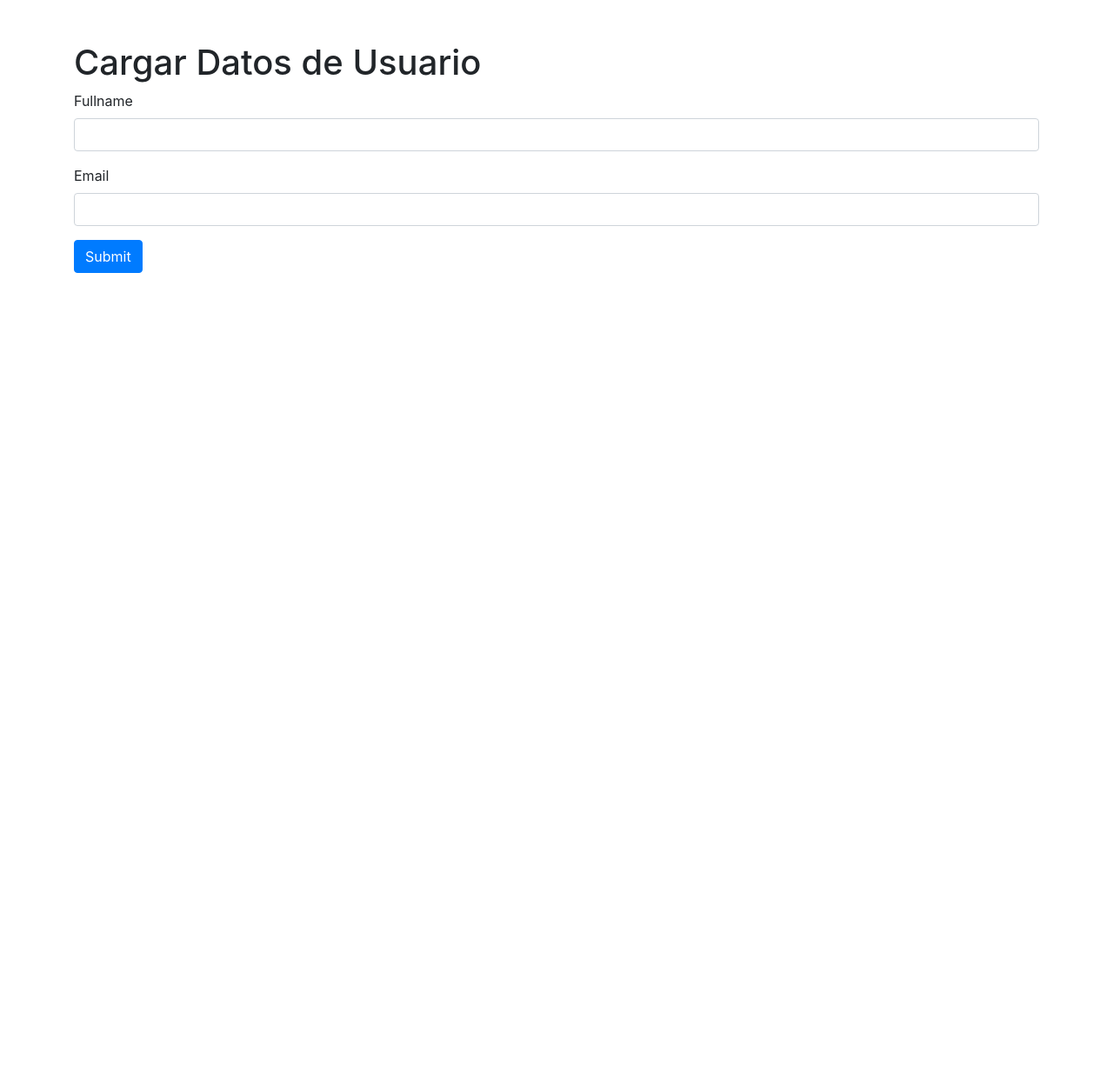
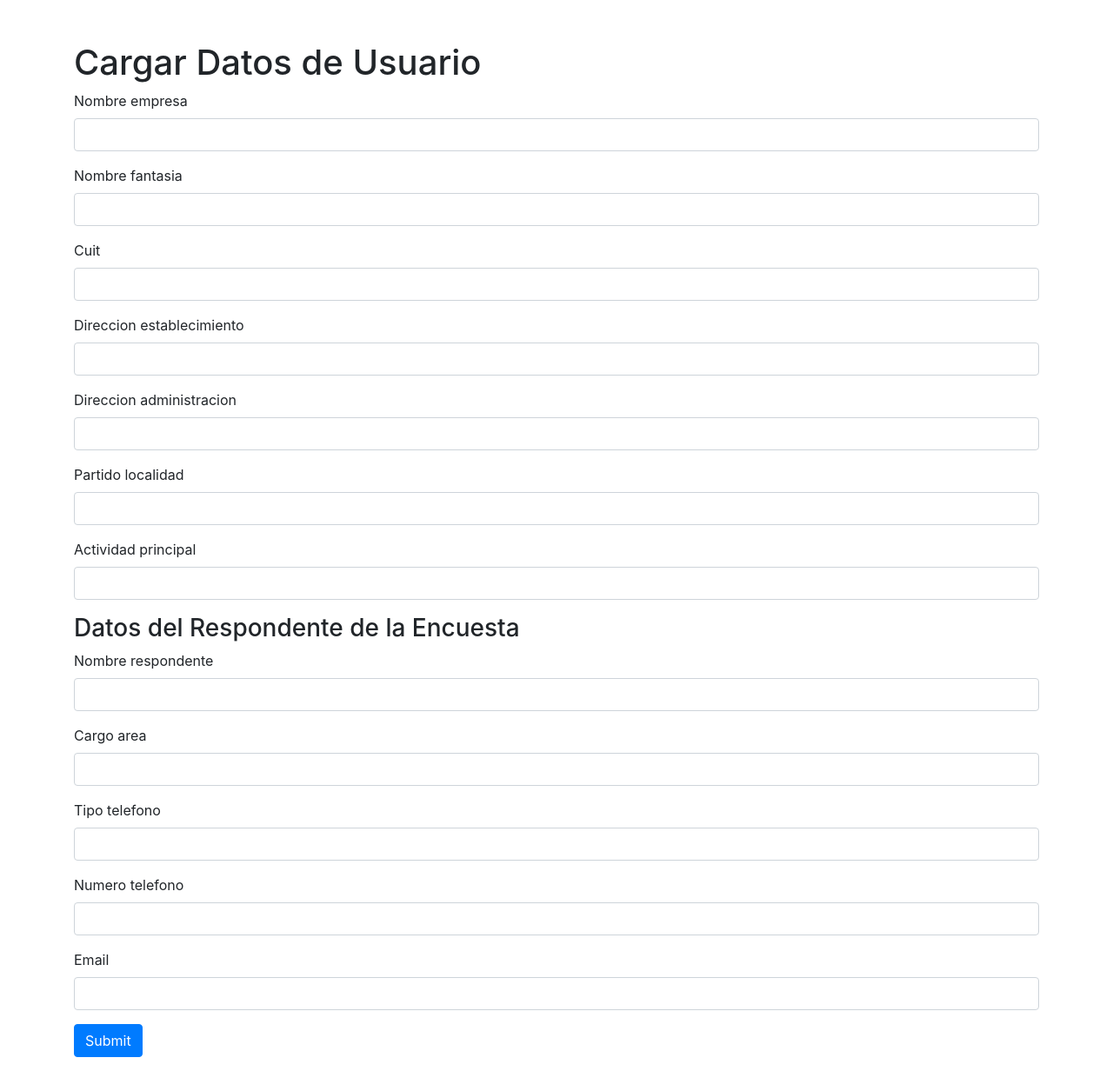
Before and after one commit to guillebarrena-json/ProyectoFlaskEncuesta, a Flask app: template templates/index.html in a window 1280 px wide. Shown: the whole page at 87% size. Before the commit the page ends 314 px from the top, so only its background shows below. Run offline with Flask 3, Linux system fonts and the light colour scheme; the template is opened without the code that fills it, so the values that code supplies are empty, except form fields; form fields are guessed from the names that the template uses; parts of the project's set-up code (start-up, migrations or seed data) failed here and were passed over; some libraries are stand-ins or nearby versions.

Commit message:
Update index.html

```diff
--- a/templates/index.html
+++ b/templates/index.html
@@ -10,7 +10,6 @@
     <div class="container">
         <h1 class="mt-5">Cargar Datos de Usuario</h1>
 
-        <!-- Mensajes de éxito -->
         {% with messages = get_flashed_messages(with_categories=true) %}
             {% if messages %}
                 {% for category, message in messages %}
@@ -22,13 +21,57 @@
         <form method="POST" action="/">
             {{ form.hidden_tag() }}
             <div class="form-group">
-                {{ form.fullname.label(class="form-control-label") }}
-                {{ form.fullname(class="form-control") }}
+                {{ form.nombre_empresa.label(class="form-control-label") }}
+                {{ form.nombre_empresa(class="form-control") }}
+            </div>
+            <div class="form-group">
+                {{ form.nombre_fantasia.label(class="form-control-label") }}
+                {{ form.nombre_fantasia(class="form-control") }}
+            </div>
+            <div class="form-group">
+                {{ form.cuit.label(class="form-control-label") }}
+                {{ form.cuit(class="form-control") }}
+            </div>
+            <div class="form-group">
+                {{ form.direccion_establecimiento.label(class="form-control-label") }}
+                {{ form.direccion_establecimiento(class="form-control") }}
+            </div>
+            <div class="form-group">
+                {{ form.direccion_administracion.label(class="form-control-label") }}
+                {{ form.direccion_administracion(class="form-control") }}
+            </div>
+            <div class="form-group">
+                {{ form.partido_localidad.label(class="form-control-label") }}
+                {{ form.partido_localidad(class="form-control") }}
+            </div>
+            <div class="form-group">
+                {{ form.actividad_principal.label(class="form-control-label") }}
+                {{ form.actividad_principal(class="form-control") }}
+            </div>
+
+            <h3>Datos del Respondente de la Encuesta</h3>
+
+            <div class="form-group">
+                {{ form.nombre_respondente.label(class="form-control-label") }}
+                {{ form.nombre_respondente(class="form-control") }}
+            </div>
+            <div class="form-group">
+                {{ form.cargo_area.label(class="form-control-label") }}
+                {{ form.cargo_area(class="form-control") }}
+            </div>
+            <div class="form-group">
+                {{ form.tipo_telefono.label(class="form-control-label") }}
+                {{ form.tipo_telefono(class="form-control") }}
+            </div>
+            <div class="form-group">
+                {{ form.numero_telefono.label(class="form-control-label") }}
+                {{ form.numero_telefono(class="form-control") }}
             </div>
             <div class="form-group">
                 {{ form.email.label(class="form-control-label") }}
                 {{ form.email(class="form-control") }}
             </div>
+
             <div class="form-group">
                 {{ form.submit(class="btn btn-primary") }}
             </div>
```
